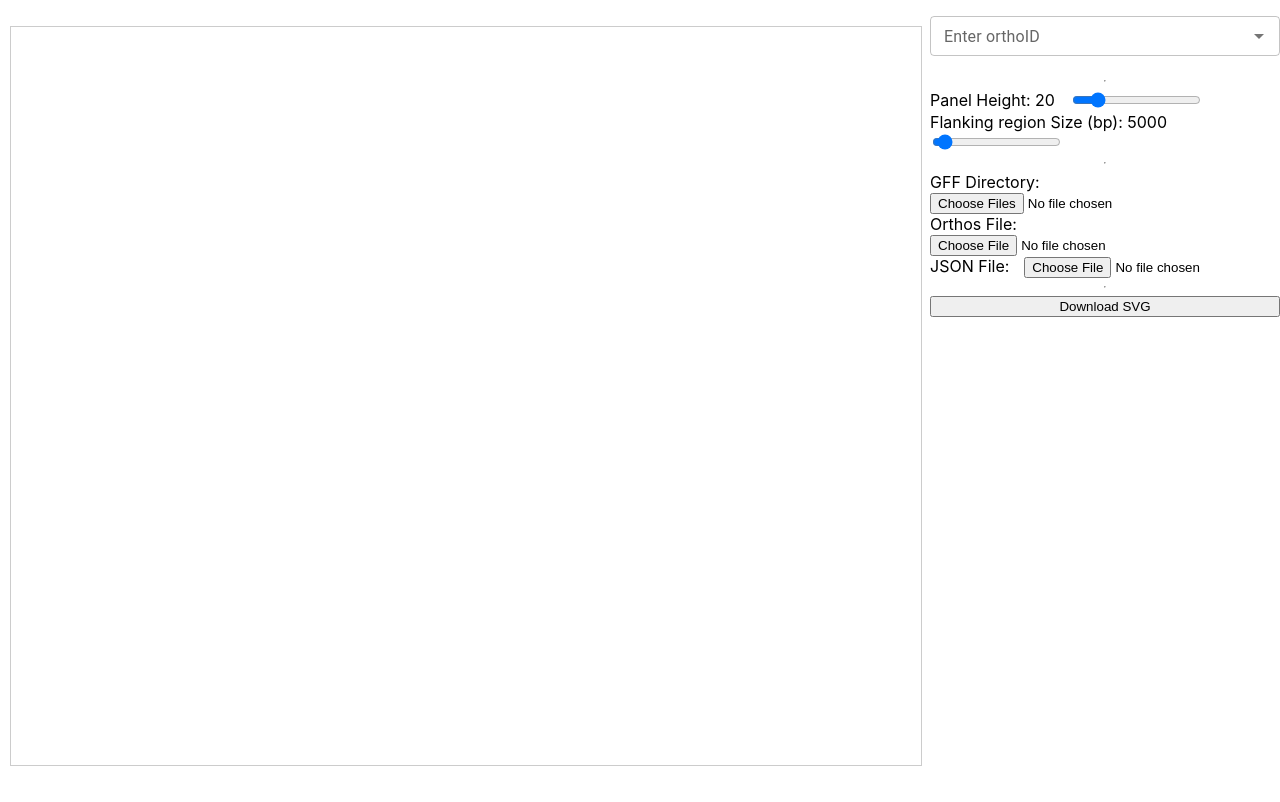
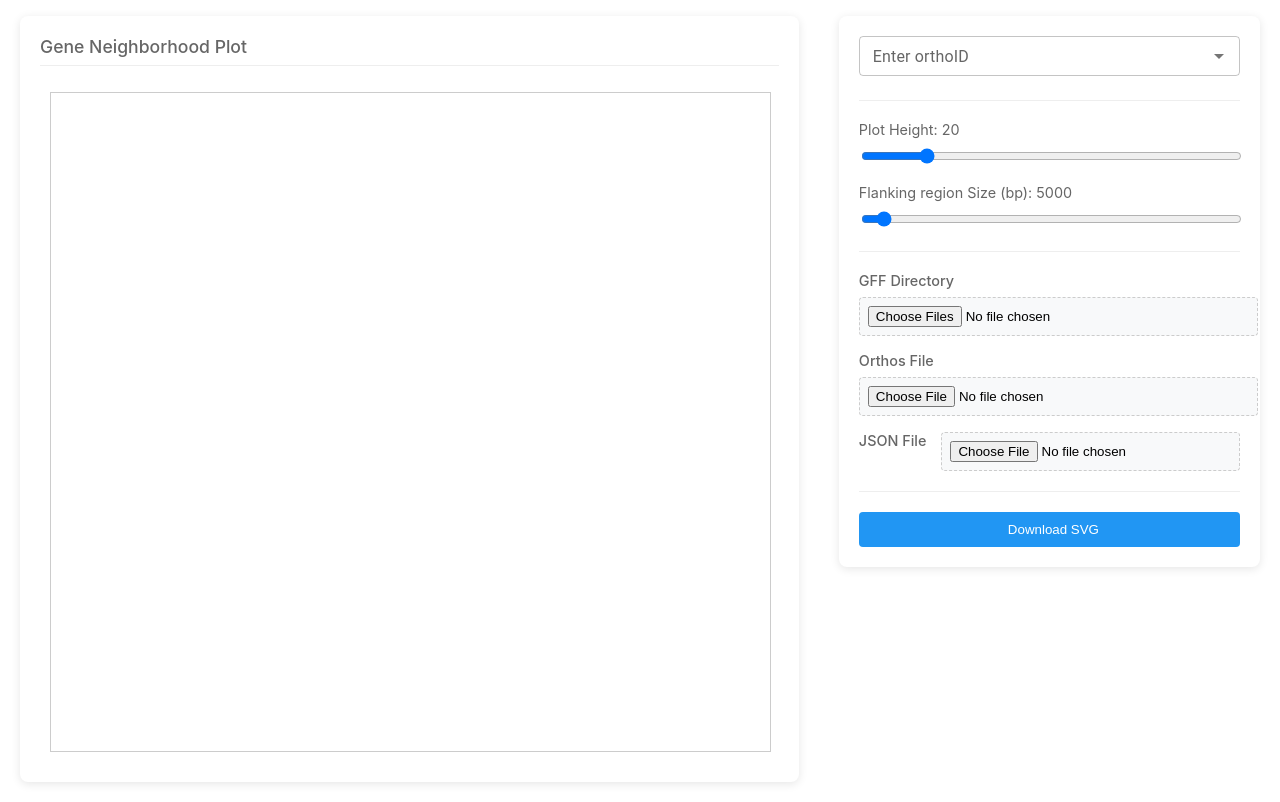
Before and after one commit to littlelegz/orthoplotjs, a React app in the folder sample-app/: page / in a window 1280 px wide. Built offline with nearby package versions, Linux system fonts and the light colour scheme; the HTML template or start-up script is replaced by a standard one.

Commit message:
styling, clean up

```diff
--- a/sample-app/src/App.css
+++ b/sample-app/src/App.css
@@ -24,10 +24,103 @@ body {
 }
 
 .div-floater {
+  background: #ffffff;
+  box-shadow: 0 2px 10px rgba(0, 0, 0, 0.1);
+  border-radius: 8px;
+  padding: 20px;
+  margin: 0 20px;
+  min-width: 300px;
+  height: fit-content;
+}
+
+.file-input-container {
+  margin-bottom: 16px;
+}
+
+.file-input-label {
+  display: block;
+  margin-bottom: 8px;
+  color: #666;
+  font-size: 0.9rem;
+  font-weight: 500;
+}
+
+.custom-file-input {
+  width: 100%;
+  padding: 8px;
+  border: 1px dashed #ccc;
+  border-radius: 4px;
+  background: #f8f9fa;
+  cursor: pointer;
+  transition: all 0.2s ease;
+}
+
+.custom-file-input:hover {
+  border-color: #2196f3;
+  background: #f1f8ff;
+}
+
+.slider-container {
+  margin-bottom: 16px;
+}
+
+.slider-label {
+  display: block;
+  margin-bottom: 8px;
+  color: #666;
+  font-size: 0.9rem;
+}
+
+.download-button {
+  width: 100%;
+  padding: 10px;
+  background: #2196f3;
+  color: white;
+  border: none;
+  border-radius: 4px;
+  cursor: pointer;
+  display: flex;
+  align-items: center;
+  justify-content: center;
+  gap: 8px;
+  transition: background 0.2s ease;
+}
+
+.download-button:hover {
+  background: #1976d2;
+}
+
+.section-divider {
+  margin: 20px 0;
+  border: none;
+  border-top: 1px solid #eee;
+}
+
+.cluster-container {
+  background: #ffffff;
+  border-radius: 8px;
+  box-shadow: 0 2px 10px rgba(0, 0, 0, 0.1);
+  padding: 20px;
+  margin: 0 20px 20px 20px;
+  min-height: 400px;
   display: flex;
   flex-direction: column;
-  width: 350px;
-  background-color: white;
+  flex-grow: 1;
+}
+
+.cluster-container svg {
+  width: 100%;
+  height: 100%;
+  min-height: 300px;
+}
+
+.plot-header {
+  margin-bottom: 16px;
+  padding-bottom: 8px;
+  border-bottom: 1px solid #eee;
+  color: #666;
+  font-size: 1.1rem;
+  font-weight: 500;
 }
 
 .tooltip {
--- a/sample-app/src/App.jsx
+++ b/sample-app/src/App.jsx
@@ -14,6 +14,7 @@ import { MuiColorInput } from 'mui-color-input'
 import CenterFocusStrongIcon from '@mui/icons-material/CenterFocusStrong';
 import FormatColorResetIcon from '@mui/icons-material/FormatColorReset';
 import DeleteIcon from '@mui/icons-material/Delete';
+import CircularProgress from '@mui/material/CircularProgress';
 
 function App() {
   const [flankSize, setFlankSize] = useState(5000);
@@ -30,6 +31,7 @@ function App() {
     gene: null
   });
   const [newOrthoTag, setNewOrthoTag] = useState('');
+  const [isLoading, setIsLoading] = useState(false);
 
   const clusterRef = useRef(null);
   const divFloater = useRef(null);
@@ -377,7 +379,9 @@ function App() {
       return;
     }
 
+    setIsLoading(true); // Start loading
     const reader = new FileReader();
+
     reader.onload = (e) => {
       try {
         const jsonData = JSON.parse(e.target.result);
@@ -401,8 +405,15 @@ function App() {
       } catch (error) {
         alert('Invalid JSON file format');
         console.error('Error parsing JSON:', error);
+      } finally {
+        setIsLoading(false); // End loading
       }
     };
+    reader.onerror = () => {
+      alert('Error reading file');
+      setIsLoading(false);
+    };
+
     reader.readAsText(file);
   };
 
@@ -417,7 +428,8 @@ function App() {
   return (
     <>
       <div style={{ display: 'flex', flexDirection: 'row', marginTop: '1em' }}>
-        <div id="cluster" ref={clusterRef} style={{ flexGrow: 1 }}>
+        <div className="cluster-container" ref={clusterRef}>
+          <div className="plot-header">Gene Neighborhood Plot</div>
           <OrthoPlot
             id="orthoplot"
             clusters={displayClusters}
@@ -449,12 +461,16 @@ function App() {
                   fullWidth
                 />
               )}
-              sx={{ mb: 2 }}
+              sx={{ mb: 3 }}
             />
           </form>
-          <hr />
-          <div>
-            <label htmlFor="panelHeight">Panel Height: {panelHeight}</label>
+
+          <hr className="section-divider" />
+
+          <div className="slider-container">
+            <label className="slider-label">
+              Plot Height: {panelHeight}
+            </label>
             <input
               type="range"
               id="panelHeight"
@@ -462,10 +478,14 @@ function App() {
               max="100"
               value={panelHeight}
               onChange={handleSliderChange(setPanelHeight)}
+              style={{ width: '100%' }}
             />
           </div>
-          <div>
-            <label htmlFor="flankSize">Flanking region Size (bp): {flankSize}</label>
+
+          <div className="slider-container">
+            <label className="slider-label">
+              Flanking region Size (bp): {flankSize}
+            </label>
             <input
               type="range"
               id="flankSize"
@@ -473,12 +493,18 @@ function App() {
               max="100000"
               value={flankSize}
               onChange={handleSliderChange(setFlankSize)}
+              style={{ width: '100%' }}
             />
           </div>
-          <hr />
-          <div>
-            <label htmlFor="gffDirectory">GFF Directory: </label>
+
+          <hr className="section-divider" />
+
+          <div className="file-input-container">
+            <label className="file-input-label" htmlFor="gffDirectory">
+              GFF Directory
+            </label>
             <input
+              className="custom-file-input"
               type="file"
               id="gffDirectory"
               webkitdirectory="true"
@@ -488,30 +514,42 @@ function App() {
               accept=".gff,.gff3"
             />
           </div>
-          <div>
-            <label htmlFor="txtFile">Orthos File: </label>
+
+          <div className="file-input-container">
+            <label className="file-input-label" htmlFor="txtFile">
+              Orthos File
+            </label>
             <input
+              className="custom-file-input"
               type="file"
               id="txtFile"
               onChange={handleTxtFileChange}
               accept=".txt"
             />
           </div>
-          <div>
-            <label htmlFor="jsonFile">JSON File: </label>
+
+          <div className="file-input-container">
+            <label className="file-input-label" htmlFor="jsonFile">
+              JSON File
+            </label>
+            <div style={{ display: 'flex', alignItems: 'center', gap: '8px' }}>
               <input
+                className="custom-file-input"
                 type="file"
                 id="jsonFile"
                 onChange={handleJsonFileChange}
                 accept=".json"
+                disabled={isLoading}
               />
+              {isLoading && <CircularProgress size={24} />}
             </div>
-          <hr />
-          <button
-            className="btn btn-primary"
-            onClick={handleDownload}
-          >
-            <i className="fa fa-download" /> Download SVG
+          </div>
+
+          <hr className="section-divider" />
+
+          <button className="download-button" onClick={handleDownload}>
+            <i className="fa fa-download" />
+            Download SVG
           </button>
         </div>
       </div>
--- /dev/null
+++ b/sample-app/src/components/orthoplot.css
@@ -0,0 +1,41 @@
+.pagination-controls {
+    background: #ffffff;
+    padding: 12px;
+    border-radius: 8px;
+    box-shadow: 0 2px 8px rgba(0, 0, 0, 0.1);
+    margin-bottom: 16px;
+  }
+
+  .pagination-button {
+    background: #ffffff;
+    border: 1px solid #e0e0e0;
+    padding: 6px 12px;
+    border-radius: 4px;
+    cursor: pointer;
+    transition: all 0.2s ease;
+    font-size: 14px;
+    color: #666;
+  }
+
+  .pagination-button:hover:not(:disabled) {
+    background: #f5f5f5;
+    border-color: #2196f3;
+    color: #2196f3;
+  }
+
+  .pagination-button:disabled {
+    opacity: 0.5;
+    cursor: not-allowed;
+  }
+
+  .pagination-button.active {
+    background: #2196f3;
+    color: white;
+    border-color: #2196f3;
+  }
+
+  .pagination-info {
+    color: #666;
+    font-size: 14px;
+    font-weight: 500;
+  }
--- a/sample-app/src/components/orthoplot.jsx
+++ b/sample-app/src/components/orthoplot.jsx
@@ -1,5 +1,6 @@
 import React, { useEffect, useRef, useState } from 'react';
 import * as d3 from 'd3';
+import './orthoplot.css';
 
 const OrthoPlot = ({ id, clusters, height, dblclickedOn }) => {
   const svgRef = useRef(null);
@@ -234,63 +235,63 @@ const OrthoPlot = ({ id, clusters, height, dblclickedOn }) => {
     const hasPrevPage = currentPage > 0;
 
     return (
-      <div style={{ textAlign: 'center', display: 'flex', alignItems: 'center', justifyContent: 'center', gap: '10px' }}>
+      <div className="pagination-controls">
+        <div style={{
+          display: 'flex',
+          alignItems: 'center',
+          justifyContent: 'center',
+          gap: '12px'
+        }}>
           <button
+            className="pagination-button"
             onClick={() => setCurrentPage(currentPage - 1)}
             disabled={!hasPrevPage}
-          style={{ opacity: hasPrevPage ? 1 : 0.5 }}
           >
             ←
           </button>
 
+          <div style={{ display: 'flex', gap: '8px' }}>
             <button
+              className={`pagination-button ${displayCount === 10 ? 'active' : ''}`}
               onClick={() => { setDisplayCount(10); setCurrentPage(0) }}
-          style={{
-            fontWeight: displayCount === 10 ? 'bold' : 'normal',
-            margin: '0 5px'
-          }}
             >
-          Show 10
+              10
             </button>
             <button
+              className={`pagination-button ${displayCount === 20 ? 'active' : ''}`}
               onClick={() => { setDisplayCount(20); setCurrentPage(0) }}
-          style={{
-            fontWeight: displayCount === 20 ? 'bold' : 'normal',
-            margin: '0 5px'
-          }}
             >
-          Show 20
+              20
             </button>
             {clusters.length > 20 && (
               <button
+                className={`pagination-button ${displayCount === 50 ? 'active' : ''}`}
                 onClick={() => { setDisplayCount(50); setCurrentPage(0) }}
-            style={{
-              fontWeight: displayCount === 50 ? 'bold' : 'normal',
-              margin: '0 5px'
-            }}
               >
-            Show 50
+                50
               </button>
             )}
+          </div>
 
           <button
+            className="pagination-button"
             onClick={() => setCurrentPage(currentPage + 1)}
             disabled={!hasNextPage}
-          style={{ opacity: hasNextPage ? 1 : 0.5 }}
           >
             →
           </button>
 
-        <span style={{ marginLeft: '10px' }}>
+          <span className="pagination-info">
             Page {currentPage + 1} of {totalPages}
           </span>
+        </div>
       </div>
     );
   };
 
   return (
     <div style={{
-      height: '95vh',
+      height: '85vh',
       display: 'flex',
       flexDirection: 'column',
       padding: '10px',
```
Lines whose indentation alone changed are shown as unchanged.
